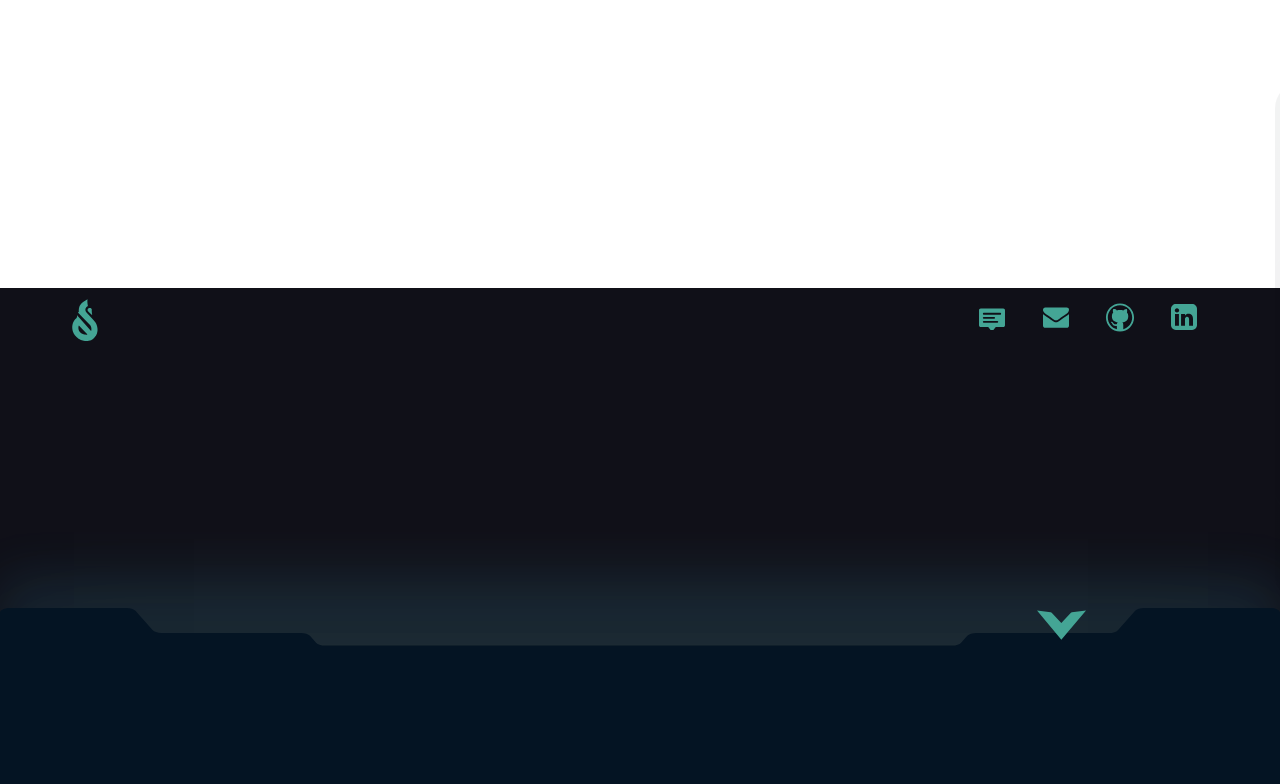
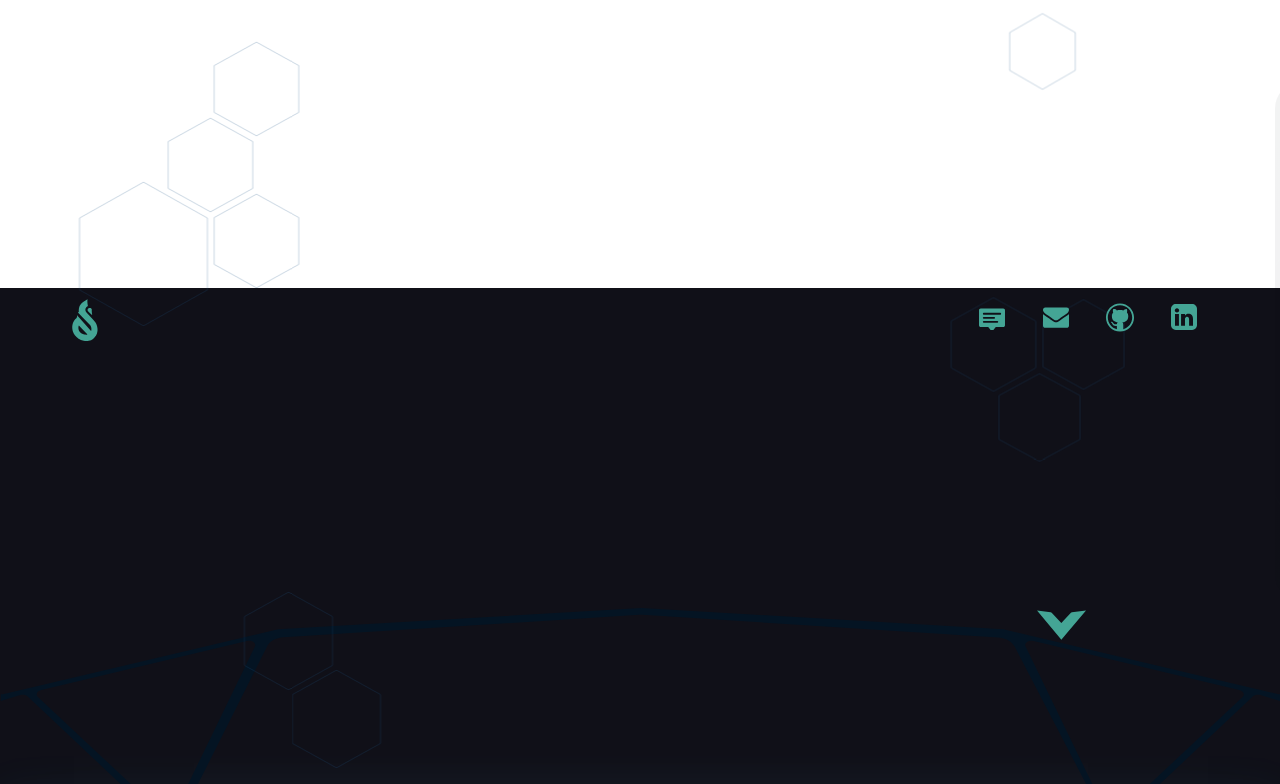
Before and after one commit to erancie/portfolio, a Gatsby site: page /projects in a window 1280 px wide. Shown: the top 784 px of the page. Built offline with nearby package versions, Linux system fonts and the light colour scheme; Gatsby itself is replaced by a stand-in of ours.

Commit message:
cool window

```diff
--- a/src/components/ProjectsList.jsx
+++ b/src/components/ProjectsList.jsx
@@ -226,7 +226,7 @@ function ProjectsList() {
 
         </div>
 
-        {/* <Stars /> */}
+        <Stars />
 
         {projects.map( p=> <ProjectThumb project={p} hatchIsOpen={hatchIsOpen} /> )}
 
@@ -268,14 +268,20 @@ function ProjectsList() {
       <svg id="window-top-clip-wrapper" xmlns="http://www.w3.org/2000/svg">
         <defs>
           <clipPath id="window-top-clip"
-                    viewBox="0 0 800 80"
+                    viewBox="0 0 800 250"
                     clipPathUnits="objectBoundingBox" >
-            <path fill-rule="evenodd" clip-rule="evenodd" d="M100.811 31.2227C98.4381 31.2227 96.288 29.8239 95.3262 27.6543L84.6484 3.56833C83.6866 1.39879 81.5364 0 79.1632 0H6C2.68629 0 0 2.68629 0 6V68.8889V74V80H6H794H800V74V68.8889V6C800 2.68629 797.314 0 794 0H714.959C712.594 0 710.45 1.3893 709.483 3.54777L698.679 27.6749C697.712 29.8334 695.568 31.2227 693.203 31.2227H610.052C607.686 31.2227 605.541 32.6129 604.575 34.7725L600.693 43.4502C599.727 45.6098 597.582 47 595.216 47H401H203.038C200.664 47 198.514 45.6003 197.552 43.4297L193.727 34.793C192.766 32.6224 190.615 31.2227 188.241 31.2227H100.811Z"
+            {/* <path fill-rule="evenodd" clip-rule="evenodd" d="M100.811 31.2227C98.4381 31.2227 96.288 29.8239 95.3262 27.6543L84.6484 3.56833C83.6866 1.39879 81.5364 0 79.1632 0H6C2.68629 0 0 2.68629 0 6V68.8889V74V80H6H794H800V74V68.8889V6C800 2.68629 797.314 0 794 0H714.959C712.594 0 710.45 1.3893 709.483 3.54777L698.679 27.6749C697.712 29.8334 695.568 31.2227 693.203 31.2227H610.052C607.686 31.2227 605.541 32.6129 604.575 34.7725L600.693 43.4502C599.727 45.6098 597.582 47 595.216 47H401H203.038C200.664 47 198.514 45.6003 197.552 43.4297L193.727 34.793C192.766 32.6224 190.615 31.2227 188.241 31.2227H100.811Z"
                   transform="scale(0.00125, 0.0125)"
+            /> */}
+            <path fill-rule="evenodd" clip-rule="evenodd" d="M400.963 0.000976562L173.869 18.495L1.84245 74.8805H0.469971V75.3304V80.6918L12.6543 75.5732C14.3376 74.866 16.27 75.3701 17.3622 76.8012L96.0795 179.952C99.1227 183.94 97.6973 189.764 93.129 192.008L0.469971 237.525V250.002H800.469L800.469 237.83L707.191 192.009C702.622 189.764 701.197 183.941 704.24 179.953L782.957 76.8021C784.05 75.371 785.982 74.8669 787.665 75.574L800.47 80.9533V75.3304L800.469 74.8805H799.097L627.071 18.495L400.963 0.000976562ZM634.073 33.2476C632.452 28.9189 628.49 25.9057 623.885 25.501L401.521 5.95728C400.821 5.89584 400.118 5.89584 399.419 5.95728L177.15 25.4926C172.497 25.9016 168.504 28.9741 166.916 33.3674L117.621 169.748C114.935 177.179 120.04 185.133 127.915 185.786L399.477 208.315C400.138 208.37 400.802 208.37 401.463 208.315L674.813 185.601C682.743 184.942 687.847 176.888 685.057 169.435L634.073 33.2476ZM101.749 178.908C103.681 181.424 107.877 180.659 108.948 177.594L159.324 33.3891C160.392 30.3335 157.455 27.5517 154.273 28.6051L25.8319 71.1285C23.157 72.0141 22.0643 75.1161 23.6841 77.226L101.749 178.908ZM691.372 177.595C692.442 180.66 696.638 181.425 698.57 178.909L776.635 77.2268C778.255 75.117 777.163 72.015 774.488 71.1294L646.046 28.6059C642.865 27.5526 639.928 30.3343 640.995 33.39L691.372 177.595Z"
+              transform="scale(0.00125, 0.004)"
             />
+
           </clipPath>
         </defs>
       </svg>
+
+
 
       <svg id="window-clip-wrapper" viewBox="0 0 800 400" xmlns="http://www.w3.org/2000/svg">
         <defs>
--- a/src/styles/cards.sass
+++ b/src/styles/cards.sass
@@ -61,7 +61,7 @@ $thumb-bg-color: rgb(17 23 45 / 95%)
 .svg-window-top-wrapper
   margin-top: 20rem
   position: relative
-  height: 8vh
+  height: 20vh
   width: 100%
   margin-bottom: -1px
   z-index: 3
@@ -111,6 +111,8 @@ $thumb-bg-color: rgb(17 23 45 / 95%)
 @media (min-width: 768px)
   .thumb-svg-window-wrapper
     height: 66vh
+  .svg-window-top-wrapper
+    height: 36vh
 
 // @media (min-width: 992px)
 
```
